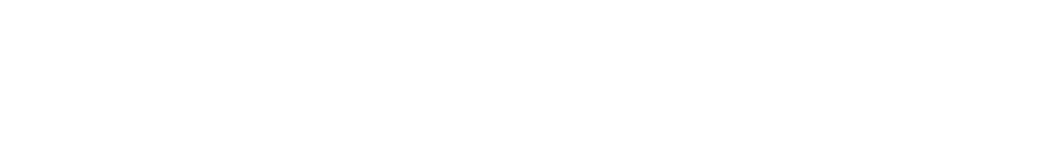
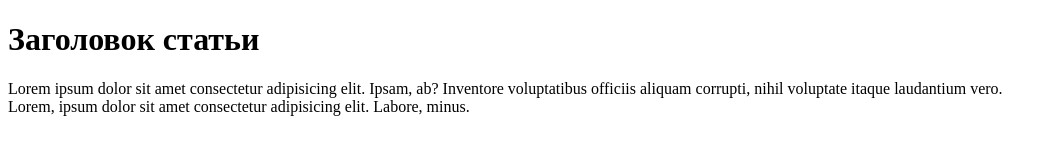
Before and after one commit to mikhail-volkov/GitTest, a plain HTML site: page index.html in a window 1280 px wide. Shown: the whole page, without its empty margins (0-1057 px from the left). Drawn offline with Linux system fonts and the light colour scheme.

Commit message:
Подключение скриптов

```diff
--- a/index.html
+++ b/index.html
@@ -6,6 +6,10 @@
     <title>Document</title>
 </head>
 <body>
-
+    <h1>Заголовок статьи</h1>
+    <div class="wraper">Lorem ipsum dolor sit amet consectetur adipisicing elit. Ipsam, ab? Inventore voluptatibus officiis aliquam corrupti, nihil voluptate itaque laudantium vero.</div>
+    <div class="content">Lorem, ipsum dolor sit amet consectetur adipisicing elit. Labore, minus.</div>
+    <script src="assets/script.js"></script>
+    <script src="src/main.js"></script>
 </body>
 </html>
```
